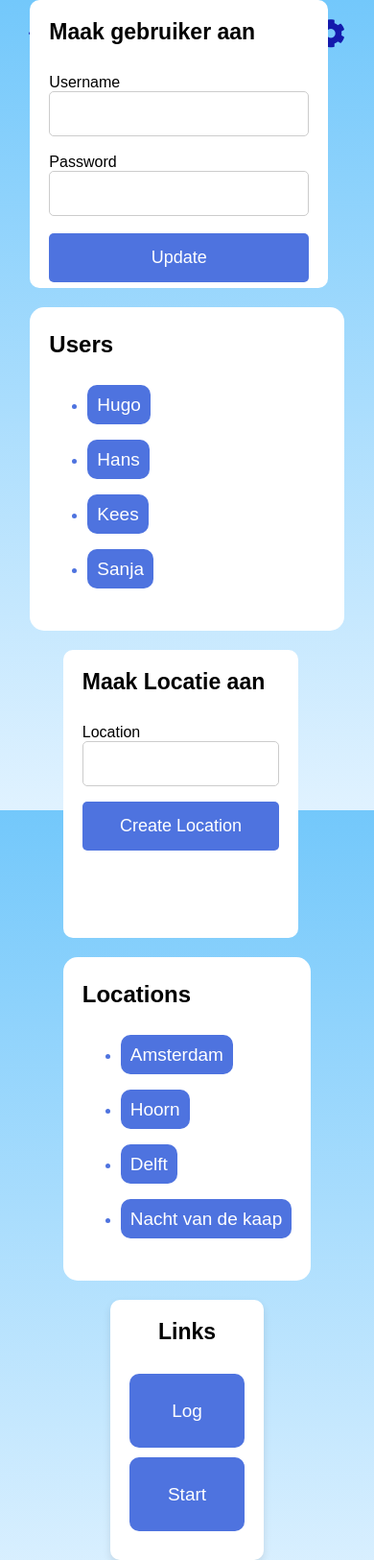
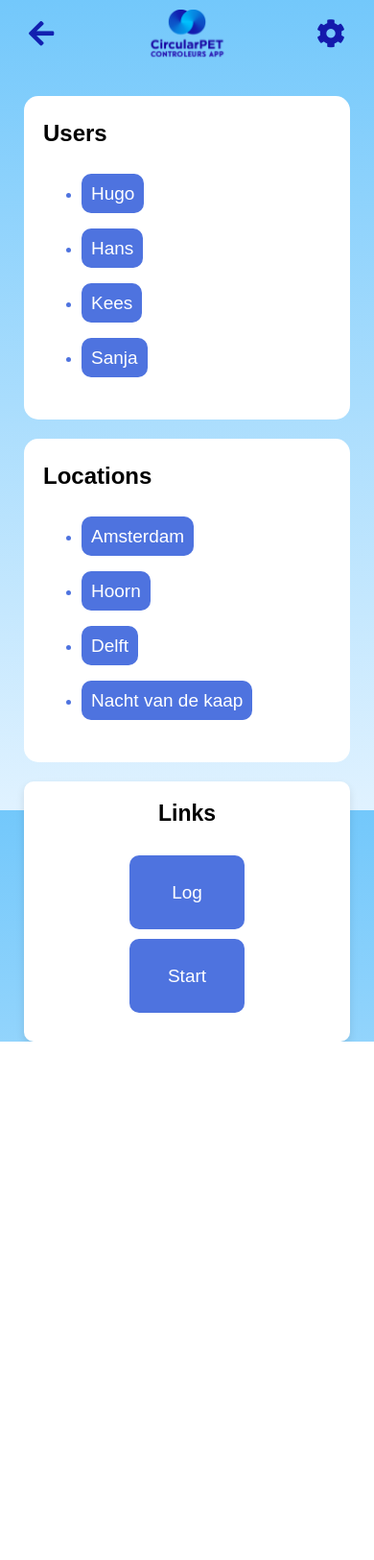
Before and after one commit to HugovanderGeest/Petapp, a Flask app: page /admin in a window 390 px wide. Shown: the whole page at 96% size. After the commit the page ends 1085 px from the top, so only its background shows below. Run offline with Flask 3, Linux system fonts and the light colour scheme; some libraries are stand-ins or nearby versions.

Commit message:
Update CSS styles and forms

```diff
--- a/static/main.css
+++ b/static/main.css
@@ -28,6 +28,14 @@
         width: 300px;
         margin: 0 auto;
         height: 300px;
+        margin-bottom: 20px;
+    }
+
+    @media (max-width: 600px) {
+        .login-form form {
+            height: 350px;
+            width: 340px;
+        }
     }
 
     .input-group {
@@ -350,8 +358,8 @@
 .list-section {
     background-color: white;
   padding: 5px 20px 20px 20px;
-  margin-top: 20px;
   border-radius: 15px;
+  width: 300px;
 }
 
 .list-section li {
@@ -508,6 +516,14 @@
             box-sizing: border-box;
             /* Makes sure padding doesn't affect the width */
         }
+
+        .cube-container {
+            margin-top: 100px;
+        }
+
+        .cube.user-dashboard-cube {
+            width: 300px;
+          }
     }
 
     .cube-titel {
--- a/templates/admin.html
+++ b/templates/admin.html
@@ -31,7 +31,7 @@
 
     <div class="cube-container">
         <div class="login-form">
-            <form method="POST" class="loginForm">
+            <form method="POST" class="loginForm form-to-toggle">
                 <h2 class="cube-titel">Maak gebruiker aan</h2>
                 {{ form.hidden_tag() }}
                 {{ form.username.label }} {{ form.username() }} <br><br>
@@ -47,19 +47,11 @@
                     </li>
                     {% endfor %}
                 </ul>
-                <!-- <div id="assignLocationList" class="hidden">
-                    <ul>
-                        {% for user in users %}
-                        <li>{{ user.username }} - <a href="{{ url_for('assign_location', user_id=user.id) }}">Assign
-                                Location</a></li>
-                        {% endfor %}
-                    </ul>
-                </div> -->
             </div>
         </div>
 
         <div class="login-form">
-            <form method="POST" class="loginForm">
+            <form method="POST" class="loginForm form-to-toggle">
                 <h2 class="cube-titel">Maak Locatie aan</h2>
                 {{ location_form.hidden_tag() }}
                 <p>
@@ -94,7 +86,17 @@
             });
         });
     </script>
+    <script>
+        $(document).ready(function () {
+            // Hide the forms initially
+            $('.form-to-toggle').hide();
 
+            $('#toggleAssignLocation').click(function () {
+                // Toggle the visibility of the forms when the gear icon is clicked
+                $('.form-to-toggle').toggle();
+            });
+        });
+    </script>
 </body>
 
 </html>
--- a/templates/index.html
+++ b/templates/index.html
@@ -18,7 +18,7 @@
     <div class="login-container">
         <img src="{{ url_for('static', filename='logo.png') }}" alt="CircularPET Logo" class="logo">
         <div class="login-form">
-            <form id="loginForm" method="POST" action="{{ url_for('login') }}">
+            <form id="loginForm" method="POST" action="{{ url_for('login') }}" style="height: 160px;">
                 {% with messages = get_flashed_messages(with_categories=true) %}
                 {% if messages %}
                 {% for category, message in messages %}
```
Also changed, not shown: instance/test.db.
